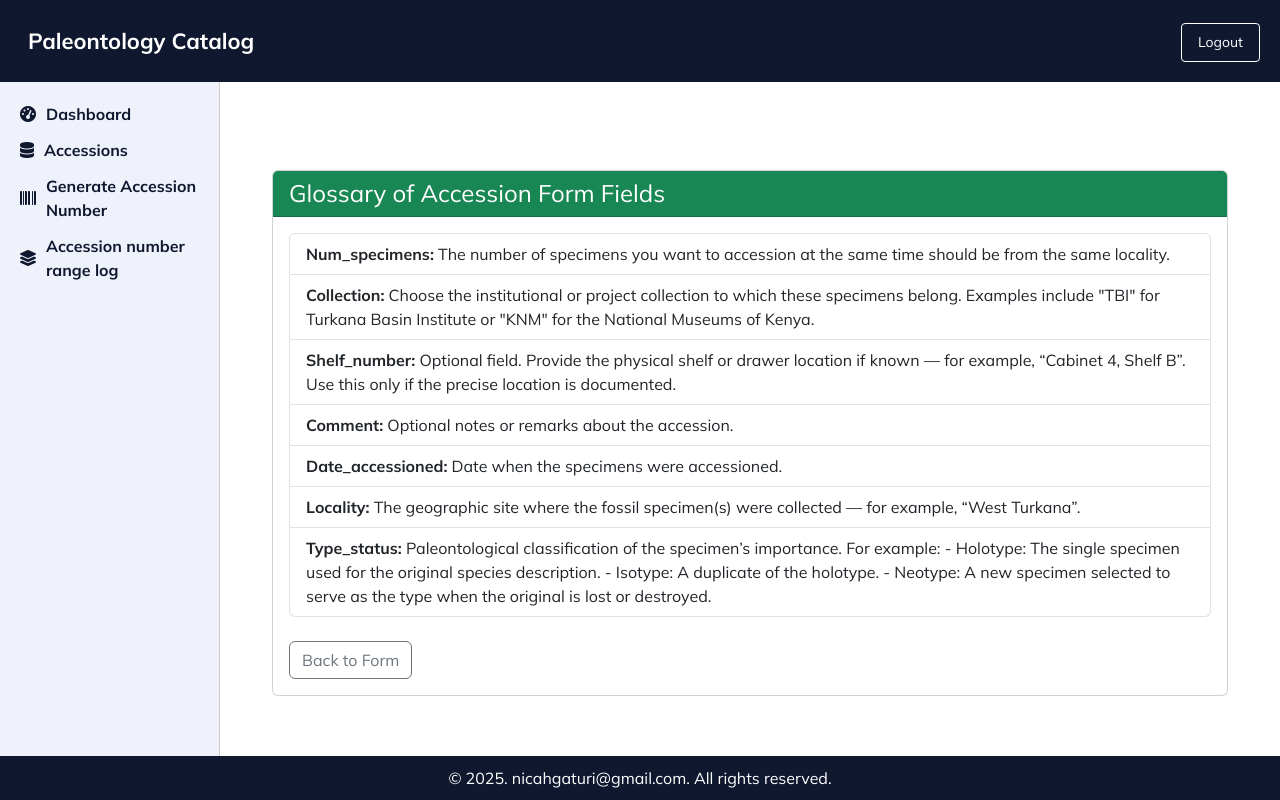
After one commit to nicahgaturi/PaleoApp, a Django app: page /field-help/ in a window 1280 px wide. The commit adds this page. Run offline with Django 5.2, Linux system fonts and the light colour scheme; a user stored in the database is signed in; some libraries are stand-ins or nearby versions.

Commit message:
added helpers hexp text

```diff
--- /dev/null
+++ b/PaleoApp/helpers.py
@@ -0,0 +1,20 @@
+HELP_TEXTS = {
+    'num_specimens': 'The number of specimens you want to accession at the same time should be from the same locality.',
+    'collection': (
+        'Choose the institutional or project collection to which these specimens belong. '
+        'Examples include "TBI" for Turkana Basin Institute or "KNM" for the National Museums of Kenya.'
+    ),
+    'shelf_number': (
+        'Optional field. Provide the physical shelf or drawer location if known — for example, “Cabinet 4, Shelf B”. '
+        'Use this only if the precise location is documented.'
+    ),
+    'comment': 'Optional notes or remarks about the accession.',
+    'date_accessioned': 'Date when the specimens were accessioned.',
+    'locality': 'The geographic site where the fossil specimen(s) were collected — for example, “West Turkana”.',
+    'type_status': (
+        'Paleontological classification of the specimen’s importance. For example:\n'
+        '- Holotype: The single specimen used for the original species description.\n'
+        '- Isotype: A duplicate of the holotype.\n'
+        '- Neotype: A new specimen selected to serve as the type when the original is lost or destroyed.'
+    ),
+}
--- a/PaleoApp/static/css/style.css
+++ b/PaleoApp/static/css/style.css
@@ -270,3 +270,11 @@ footer a:hover {
 .color-green { color: green; }
 .color-blue { color: blue; }
 /* no need for color-black class */
+
+.bi-question-circle-fill {
+  cursor: pointer;
+}
+
+.bi-question-circle-fill:hover {
+  color: #0b2347;
+}
--- /dev/null
+++ b/PaleoApp/templates/PaleoApp/glossary.html
@@ -0,0 +1,21 @@
+{% extends "base.html" %}
+
+{% block content %}
+<div class="container mt-5">
+  <div class="card">
+    <div class="card-header bg-success text-white">
+      <h4 class="mb-0">Glossary of Accession Form Fields</h4>
+    </div>
+    <div class="card-body">
+      <ul class="list-group">
+        {% for field, text in help_texts.items %}
+          <li class="list-group-item">
+            <strong>{{ field|capfirst }}:</strong> {{ text }}
+          </li>
+        {% endfor %}
+      </ul>
+      <a href="{% url 'PaleoApp:generate_accession_number' %}" class="btn btn-outline-secondary mt-4">Back to Form</a>
+    </div>
+  </div>
+</div>
+{% endblock %}
--- a/PaleoApp/urls.py
+++ b/PaleoApp/urls.py
@@ -17,5 +17,9 @@ urlpatterns = [
     path("edit-shelf-number/<int:accession_number_id>/", views.edit_shelf_number, name="edit_shelf_number"),
     path('collection/<int:collection_id>/generate-range/', views.generate_new_range, name='generate_new_range'),
     path('accession-range-log/', views.accession_number_range_log, name='accession_number_range_log'),
+    path('help/<str:field_name>/', views.help_page, name='field_help'),
+    path('field-help/', views.glossary_page, name='field_help_glossary'),
+
+
 
 ]
--- a/PaleoApp/views.py
+++ b/PaleoApp/views.py
@@ -5,7 +5,7 @@ from django.http import HttpResponse
 from django import forms
 from django.shortcuts import render
 from django.contrib.auth.models import User
-
+from .helpers import HELP_TEXTS
 from django.core.paginator import Paginator
 
 
@@ -369,3 +369,16 @@ def accession_number_range_log(request):
     return render(request, 'PaleoApp/accession_number_range_log.html', {
         'page_obj': page_obj,
     })
+
+@login_required(login_url='login')
+def help_page(request, field_name):
+    return render(request, 'PaleoApp/field_help.html', {
+        'field_name': field_name,
+        'help_text': HELP_TEXTS.get(field_name, 'No help available for this field.'),
+    })
+
+@login_required(login_url='login')
+def glossary_page(request):
+    return render(request, 'PaleoApp/glossary.html', {
+        'help_texts': HELP_TEXTS,
+    })
```
Also changed, not shown: PaleoApp/templates/PaleoApp/field_help.html (added, +15 -0 lines), PaleoApp/templates/PaleoApp/generate_accession_number.html (+14 -1 lines), db.sqlite3.
